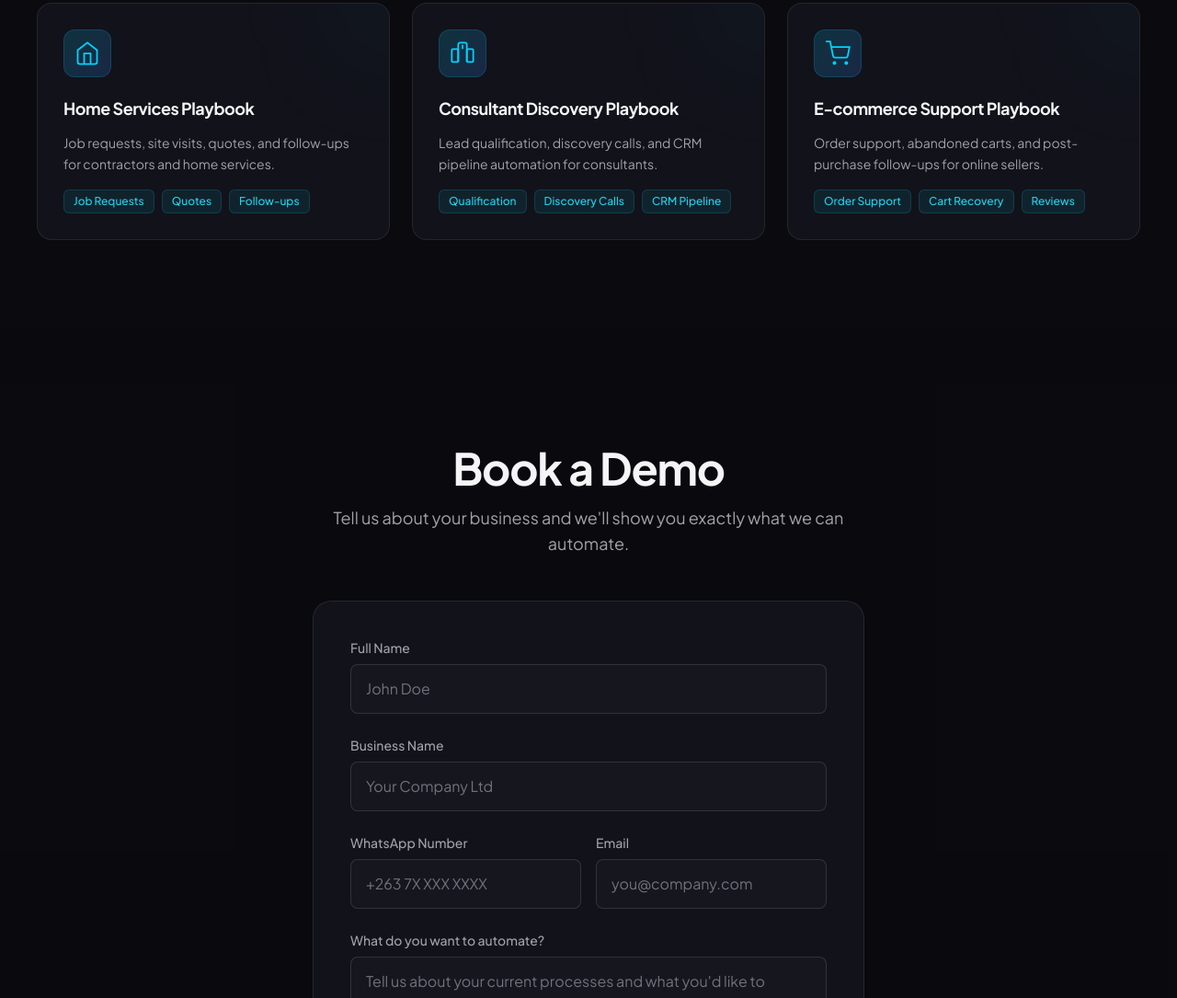
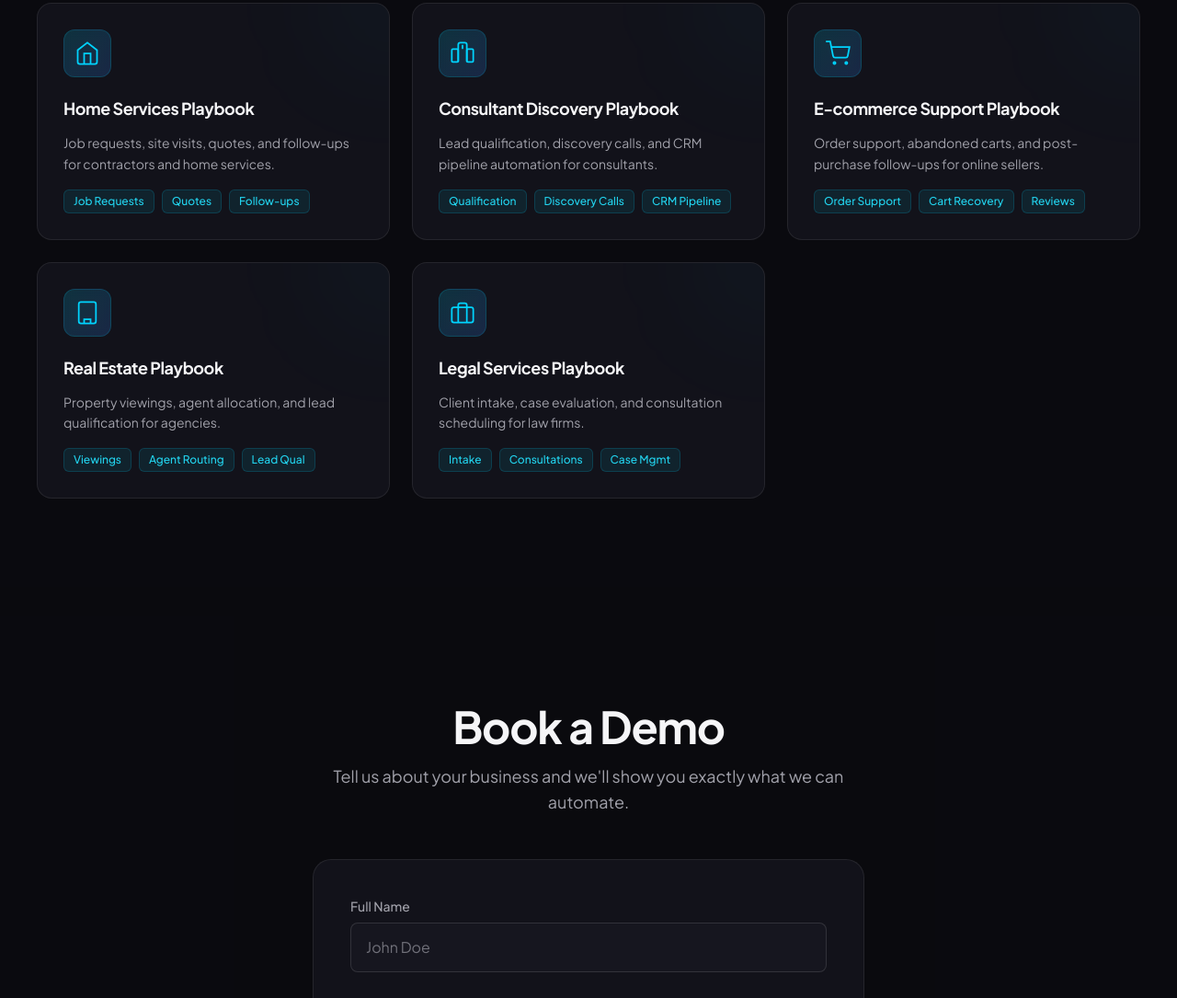
Before and after one commit to rodgnut-svg/zimsaas-website-rodgnutsvg, a website: page index.html in a window 1280 px wide. Shown: the part 2887-3972 px from the top of the page at 92% size. Drawn offline with nearby package versions, Linux system fonts and the light colour scheme; files that its build step writes are made by us from their sources.

Commit message:
Add Real Estate and Legal Services playbooks, hidden on mobile

```diff
--- a/index.html
+++ b/index.html
@@ -440,7 +440,7 @@
                 </div>
 
                 <div
-                    class="hidden sm:block bg-bg-card border border-[rgba(255,255,255,0.08)] rounded-2xl p-7 transition-all duration-300 hover:-translate-y-1.5 hover:border-[rgba(0,212,255,0.3)] hover:shadow-[0_16px_32px_rgba(0,0,0,0.25),0_0_30px_rgba(0,212,255,0.08)] relative overflow-hidden group">
+                    class="hidden lg:block bg-bg-card border border-[rgba(255,255,255,0.08)] rounded-2xl p-7 transition-all duration-300 hover:-translate-y-1.5 hover:border-[rgba(0,212,255,0.3)] hover:shadow-[0_16px_32px_rgba(0,0,0,0.25),0_0_30px_rgba(0,212,255,0.08)] relative overflow-hidden group">
                     <div
                         class="absolute top-0 right-0 w-32 h-32 bg-accent-blue/5 rounded-full blur-3xl -translate-y-1/2 translate-x-1/2 group-hover:bg-accent-blue/10 transition-colors">
                     </div>
@@ -471,7 +471,7 @@
                 </div>
 
                 <div
-                    class="hidden sm:block bg-bg-card border border-[rgba(255,255,255,0.08)] rounded-2xl p-7 transition-all duration-300 hover:-translate-y-1.5 hover:border-[rgba(0,212,255,0.3)] hover:shadow-[0_16px_32px_rgba(0,0,0,0.25),0_0_30px_rgba(0,212,255,0.08)] relative overflow-hidden group">
+                    class="hidden lg:block bg-bg-card border border-[rgba(255,255,255,0.08)] rounded-2xl p-7 transition-all duration-300 hover:-translate-y-1.5 hover:border-[rgba(0,212,255,0.3)] hover:shadow-[0_16px_32px_rgba(0,0,0,0.25),0_0_30px_rgba(0,212,255,0.08)] relative overflow-hidden group">
                     <div
                         class="absolute top-0 right-0 w-32 h-32 bg-accent-blue/5 rounded-full blur-3xl -translate-y-1/2 translate-x-1/2 group-hover:bg-accent-blue/10 transition-colors">
                     </div>
@@ -533,6 +533,77 @@
                                 Recovery</span>
                             <span
                                 class="inline-flex items-center px-2.5 py-1 rounded-md text-xs font-medium bg-cyan-500/10 text-cyan-400 border border-cyan-500/20">Reviews</span>
+                        </div>
+                    </div>
+                </div>
+
+                <!-- Real Estate Playbook -->
+                <div
+                    class="hidden md:block bg-bg-card border border-[rgba(255,255,255,0.08)] rounded-2xl p-7 transition-all duration-300 hover:-translate-y-1.5 hover:border-[rgba(0,212,255,0.3)] hover:shadow-[0_16px_32px_rgba(0,0,0,0.25),0_0_30px_rgba(0,212,255,0.08)] relative overflow-hidden group">
+                    <div
+                        class="absolute top-0 right-0 w-32 h-32 bg-accent-blue/5 rounded-full blur-3xl -translate-y-1/2 translate-x-1/2 group-hover:bg-accent-blue/10 transition-colors">
+                    </div>
+                    <div class="relative">
+                        <div
+                            class="flex items-center justify-center w-[52px] h-[52px] bg-gradient-to-br from-cyan-500/20 to-blue-500/20 rounded-xl mb-5 text-accent-blue backdrop-blur-sm border border-cyan-500/20">
+                            <svg width="28" height="28" viewBox="0 0 24 24" fill="none" stroke="currentColor"
+                                stroke-width="1.5">
+                                <rect x="4" y="2" width="16" height="20" rx="2" />
+                                <path d="M9 22v-4h6v4" />
+                                <path d="M8 6h.01" />
+                                <path d="M16 6h.01" />
+                                <path d="M8 10h.01" />
+                                <path d="M16 10h.01" />
+                                <path d="M8 14h.01" />
+                                <path d="M16 14h.01" />
+                            </svg>
+                        </div>
+                        <h3 class="text-lg font-bold mb-3 tracking-tight text-text-primary">Real Estate Playbook
+                        </h3>
+                        <p class="text-text-secondary text-sm leading-relaxed mb-4">
+                            Property viewings, agent allocation, and lead qualification for agencies.
+                        </p>
+                        <div class="flex flex-wrap gap-2">
+                            <span
+                                class="inline-flex items-center px-2.5 py-1 rounded-md text-xs font-medium bg-cyan-500/10 text-cyan-400 border border-cyan-500/20">Viewings</span>
+                            <span
+                                class="inline-flex items-center px-2.5 py-1 rounded-md text-xs font-medium bg-cyan-500/10 text-cyan-400 border border-cyan-500/20">Agent
+                                Routing</span>
+                            <span
+                                class="inline-flex items-center px-2.5 py-1 rounded-md text-xs font-medium bg-cyan-500/10 text-cyan-400 border border-cyan-500/20">Lead
+                                Qual</span>
+                        </div>
+                    </div>
+                </div>
+
+                <!-- Legal Services Playbook -->
+                <div
+                    class="hidden md:block bg-bg-card border border-[rgba(255,255,255,0.08)] rounded-2xl p-7 transition-all duration-300 hover:-translate-y-1.5 hover:border-[rgba(0,212,255,0.3)] hover:shadow-[0_16px_32px_rgba(0,0,0,0.25),0_0_30px_rgba(0,212,255,0.08)] relative overflow-hidden group">
+                    <div
+                        class="absolute top-0 right-0 w-32 h-32 bg-accent-blue/5 rounded-full blur-3xl -translate-y-1/2 translate-x-1/2 group-hover:bg-accent-blue/10 transition-colors">
+                    </div>
+                    <div class="relative">
+                        <div
+                            class="flex items-center justify-center w-[52px] h-[52px] bg-gradient-to-br from-cyan-500/20 to-blue-500/20 rounded-xl mb-5 text-accent-blue backdrop-blur-sm border border-cyan-500/20">
+                            <svg width="28" height="28" viewBox="0 0 24 24" fill="none" stroke="currentColor"
+                                stroke-width="1.5">
+                                <rect x="2" y="7" width="20" height="14" rx="2" ry="2" />
+                                <path d="M16 21V5a2 2 0 0 0-2-2h-4a2 2 0 0 0-2 2v16" />
+                            </svg>
+                        </div>
+                        <h3 class="text-lg font-bold mb-3 tracking-tight text-text-primary">Legal Services Playbook
+                        </h3>
+                        <p class="text-text-secondary text-sm leading-relaxed mb-4">
+                            Client intake, case evaluation, and consultation scheduling for law firms.
+                        </p>
+                        <div class="flex flex-wrap gap-2">
+                            <span
+                                class="inline-flex items-center px-2.5 py-1 rounded-md text-xs font-medium bg-cyan-500/10 text-cyan-400 border border-cyan-500/20">Intake</span>
+                            <span
+                                class="inline-flex items-center px-2.5 py-1 rounded-md text-xs font-medium bg-cyan-500/10 text-cyan-400 border border-cyan-500/20">Consultations</span>
+                            <span
+                                class="inline-flex items-center px-2.5 py-1 rounded-md text-xs font-medium bg-cyan-500/10 text-cyan-400 border border-cyan-500/20">Case
+                                Mgmt</span>
                         </div>
                     </div>
                 </div>
```
